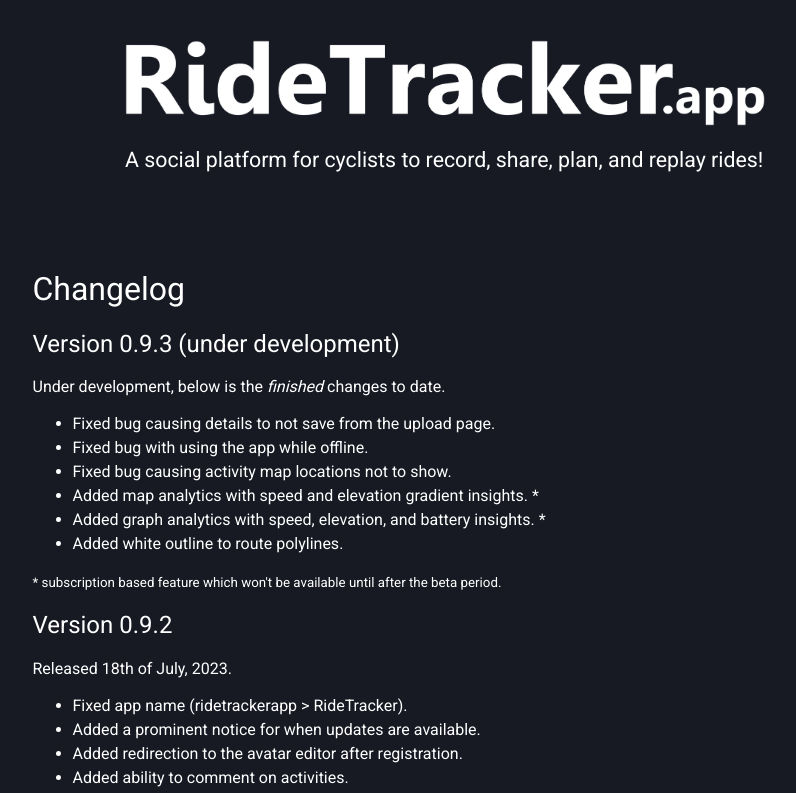
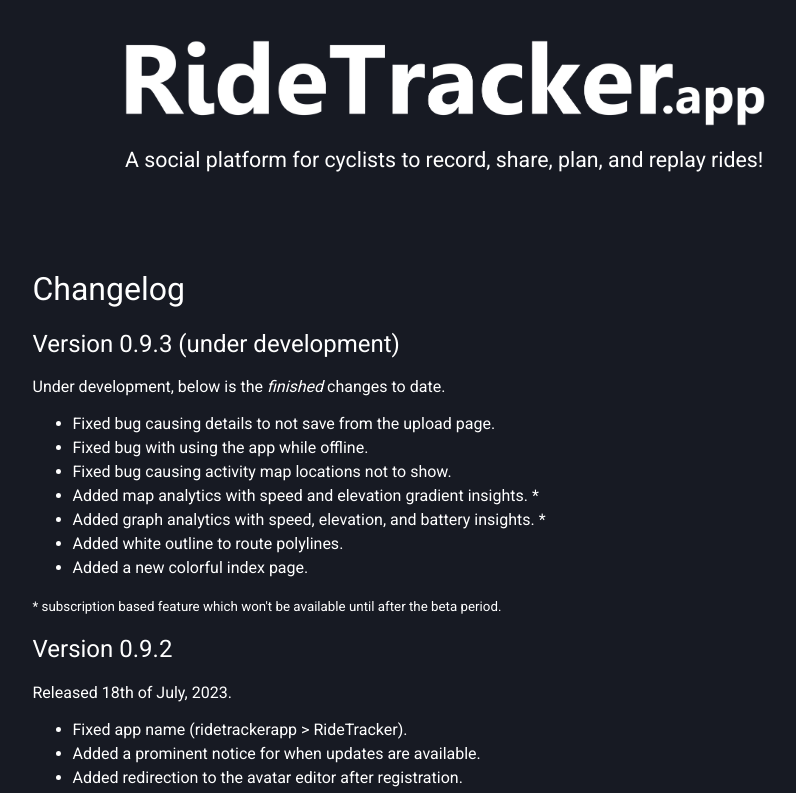
Before and after one commit to RideTracker/RideTrackerPages, a React (Create React App) app: page /changelog in a window 1280 px wide. Shown: the top 793 px of the page, without its empty margins (195-991 px from the left). Built offline with nearby package versions, Linux system fonts and the light colour scheme.

Commit message:
Updated version 0.9.3 development changelog

```diff
--- a/src/app/changelog.tsx
+++ b/src/app/changelog.tsx
@@ -32,6 +32,7 @@ export default function ChangelogPage() {
                             <li>Added map analytics with speed and elevation gradient insights. *</li>
                             <li>Added graph analytics with speed, elevation, and battery insights. *</li>
                             <li>Added white outline to route polylines.</li>
+                            <li>Added a new colorful index page.</li>
                         </ul>
 
                         <small>* subscription based feature which won't be available until after the beta period.</small>
```
